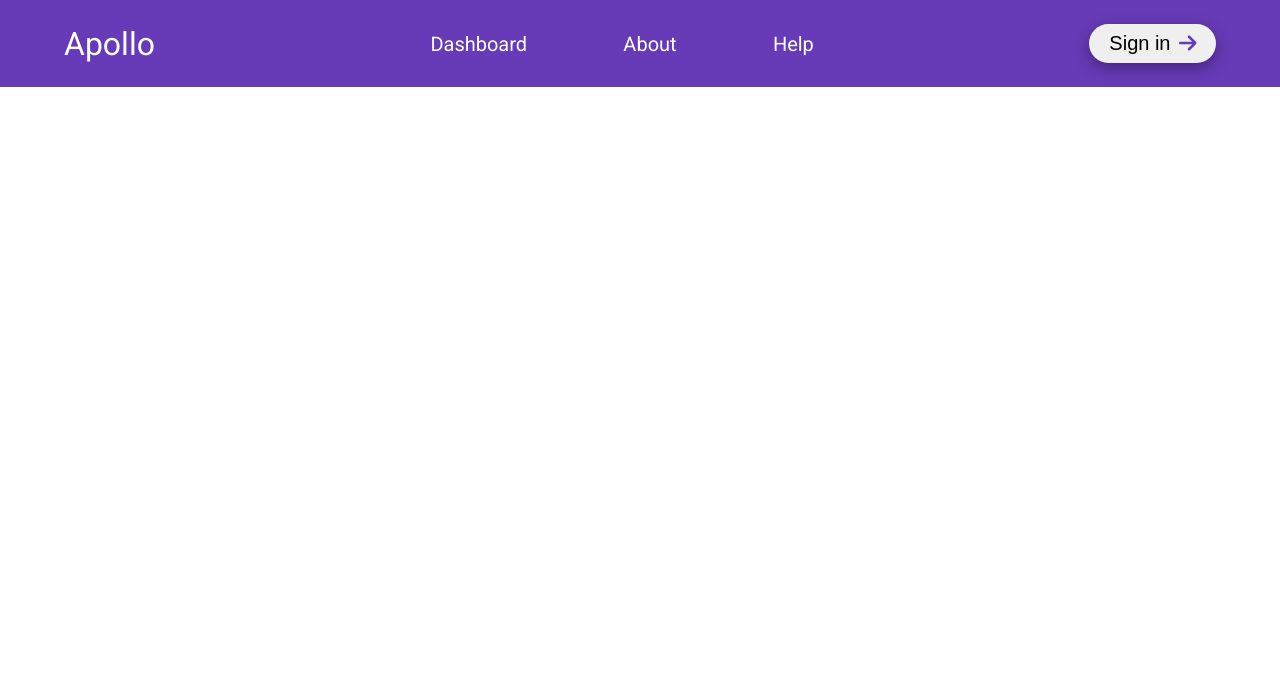
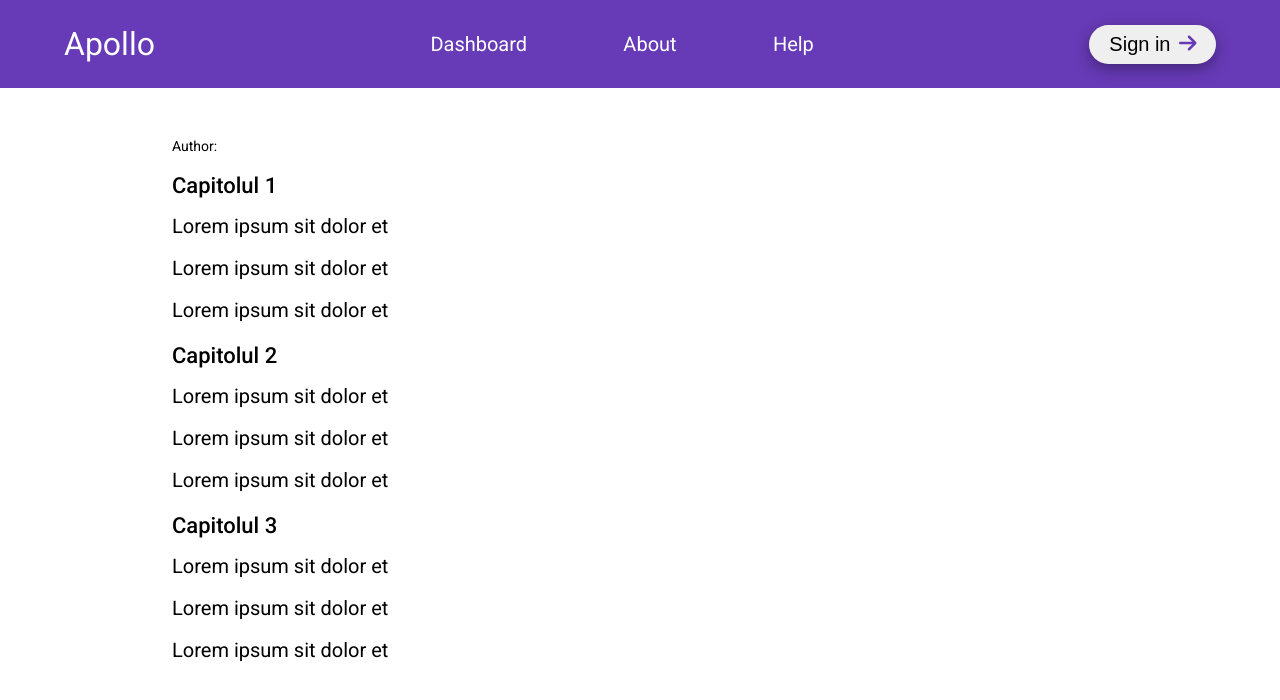
Before and after one commit to popastefan10/apollo-frontend, an Angular app: page /article/1 in a window 1280 px wide. Before the commit this address led to /. Shown: the top 700 px of the page. Built offline with nearby package versions, Linux system fonts and the light colour scheme.

Commit message:
added article component

```diff
--- a/src/app/app-routing.module.ts
+++ b/src/app/app-routing.module.ts
@@ -1,10 +1,12 @@
 import { NgModule } from '@angular/core';
 import { RouterModule, Routes } from '@angular/router';
+import { ArticleComponent } from './components/article/article.component';
 import { DashboardComponent } from './components/dashboard/dashboard.component';
 
 const routes: Routes = [
   { path: '', redirectTo: 'dashboard', pathMatch: 'full' },
   { path: 'dashboard', component: DashboardComponent },
+  { path: 'article/:articleId', component: ArticleComponent },
 ];
 
 @NgModule({
--- a/src/app/app.module.ts
+++ b/src/app/app.module.ts
@@ -9,13 +9,15 @@ import { NavbarComponent } from './components/navbar/navbar.component';
 import { FontAwesomeModule } from '@fortawesome/angular-fontawesome';
 import { DashboardComponent } from './components/dashboard/dashboard.component';
 import { ArticlesComponent } from './components/articles/articles.component';
+import { ArticleComponent } from './components/article/article.component';
 
 @NgModule({
   declarations: [
     AppComponent,
     NavbarComponent,
     DashboardComponent,
-    ArticlesComponent
+    ArticlesComponent,
+    ArticleComponent
   ],
   imports: [
     BrowserModule,
--- /dev/null
+++ b/src/app/components/article/article.component.html
@@ -0,0 +1,10 @@
+<div class="article">
+    <h1 class="article__title">{{ article.title }}</h1>
+    <p class="article__author">Author: {{ article.author }}</p>
+    <div class="article__section" *ngFor="let section of sections">
+        <h2 class="article__section__title">{{ section.title }}</h2>
+        <p class="article__section__paragraph" *ngFor="let para of section.content">
+            {{ para }}
+        </p>
+    </div>
+</div>
--- /dev/null
+++ b/src/app/components/article/article.component.scss
@@ -0,0 +1,28 @@
+.article {
+    max-width: 1000px;
+    padding: 2rem;
+    margin: 0 auto;
+
+    &__title {
+        font-weight: 700;
+        text-align: center;
+    }
+
+    &__author {
+        margin-top: 1rem;
+    }
+
+    &__section {
+        &__title {
+            margin-top: 16px;
+            font-size: 22px;
+            line-height: 28px;
+        }
+
+        &__paragraph {
+            margin-top: 10px;
+            font-size: 20px;
+            line-height: 32px;
+        }
+    }
+}
--- /dev/null
+++ b/src/app/components/article/article.component.ts
@@ -0,0 +1,23 @@
+import { Component, OnInit } from '@angular/core';
+import { MOCK_ARTICLES } from 'src/app/mock-data/articles';
+import { Article, Section } from '../models/article.model';
+
+@Component({
+  selector: 'app-article',
+  templateUrl: './article.component.html',
+  styleUrls: ['./article.component.scss']
+})
+export class ArticleComponent implements OnInit {
+  sections: Section[] = [
+      {title: "Capitolul 1", content: ["Lorem ipsum sit dolor et", "Lorem ipsum sit dolor et", "Lorem ipsum sit dolor et"]},
+      {title: "Capitolul 2", content: ["Lorem ipsum sit dolor et", "Lorem ipsum sit dolor et", "Lorem ipsum sit dolor et"]},
+      {title: "Capitolul 3", content: ["Lorem ipsum sit dolor et", "Lorem ipsum sit dolor et", "Lorem ipsum sit dolor et"]},
+  ]
+  public article = MOCK_ARTICLES;
+
+  constructor() { }
+
+  ngOnInit(): void {
+  }
+
+}
--- a/src/app/components/articles/articles.component.html
+++ b/src/app/components/articles/articles.component.html
@@ -1,6 +1,6 @@
 <div class="articles">
     <div class="article-container" *ngFor="let article of articles">
         <fa-icon class="fa-file-lines" [icon]="faFileLines"></fa-icon>
-        <p>{{ article }}</p>
+        <p (click)="goToArticle(article.id)">{{ article.title }}</p>
     </div>
 </div>
--- a/src/app/components/articles/articles.component.ts
+++ b/src/app/components/articles/articles.component.ts
@@ -1,6 +1,7 @@
 import { Component, OnInit } from '@angular/core';
+import { Router } from '@angular/router';
 import { faFileLines } from '@fortawesome/free-solid-svg-icons';
-
+import { MOCK_ARTICLES } from 'src/app/mock-data/articles';
 
 @Component({
   selector: 'app-articles',
@@ -8,12 +9,15 @@ import { faFileLines } from '@fortawesome/free-solid-svg-icons';
   styleUrls: ['./articles.component.scss']
 })
 export class ArticlesComponent implements OnInit {
-  articles = ["Introduction to Computer Science", "Mathematics basics", "Geometry and algebra"];
+  articles = MOCK_ARTICLES;
   faFileLines = faFileLines;
 
-  constructor() { }
+  constructor(private readonly router: Router) { }
 
   ngOnInit(): void {
   }
 
+  goToArticle(articleId: number) {
+    this.router.navigate(['article', articleId]);
+  }
 }
--- a/src/app/components/navbar/navbar.component.scss
+++ b/src/app/components/navbar/navbar.component.scss
@@ -9,6 +9,7 @@
 
     &__title {
         font-size: 2rem;
+        line-height: 40px;
         color: #fff;
     }
 
```
Also changed, not shown: 1 other file (tests, documents, lock files or other folders).
